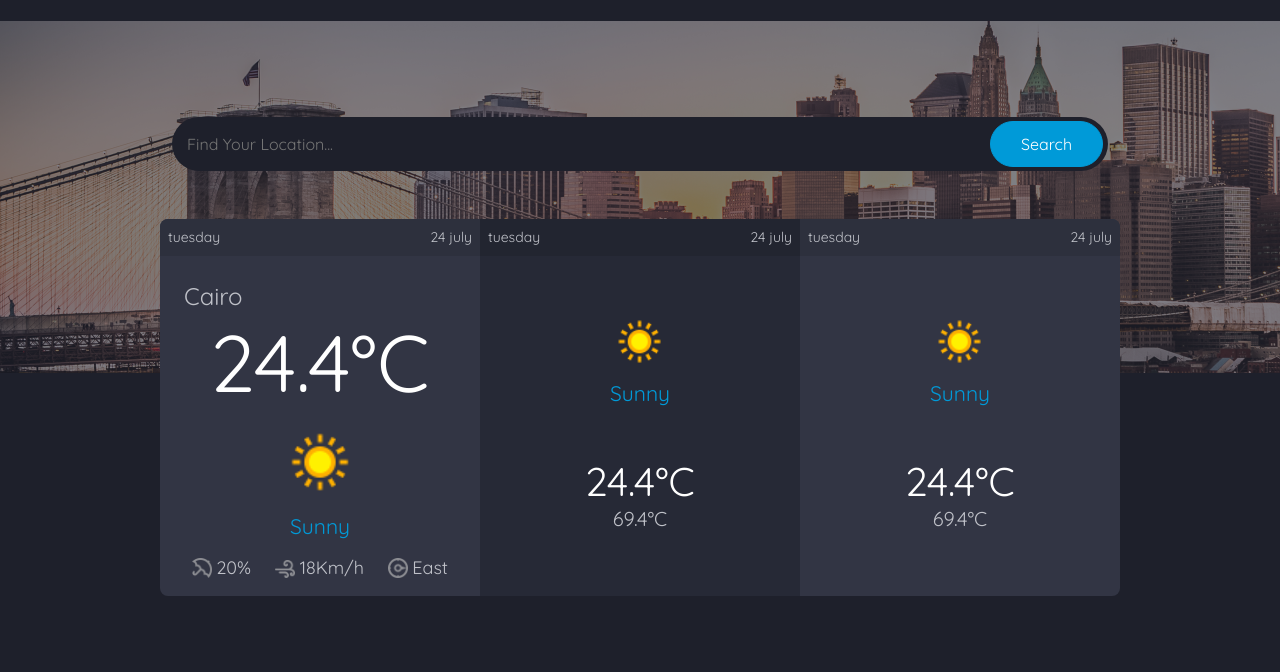
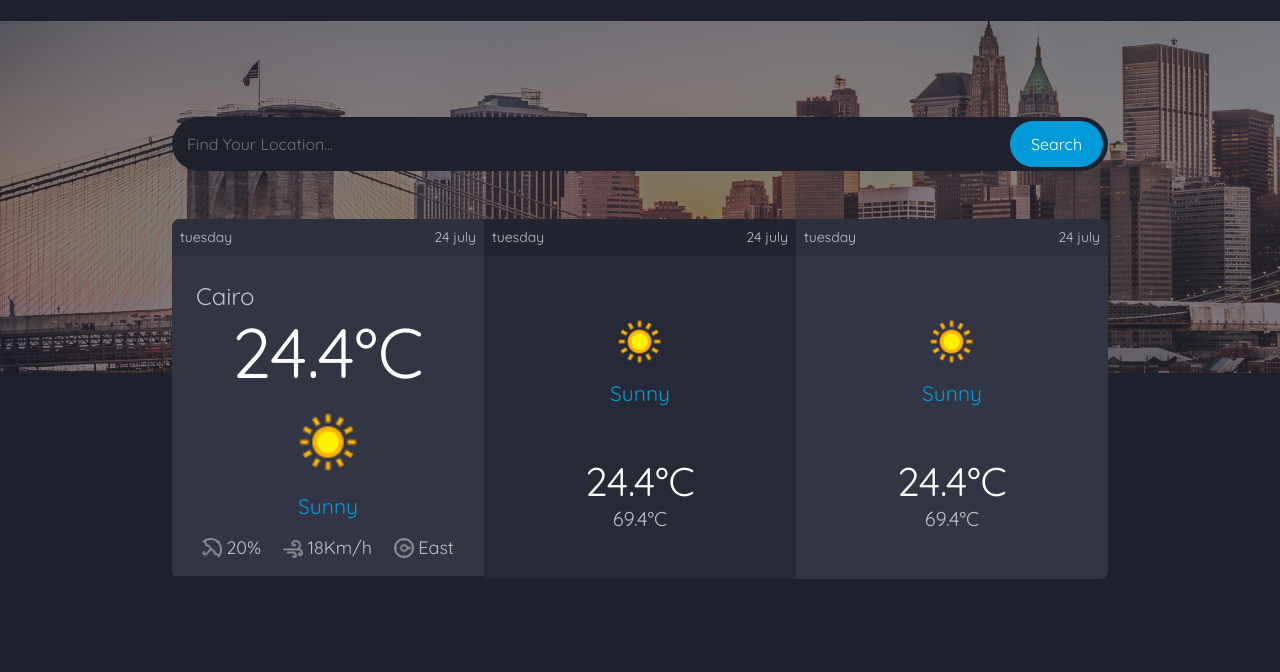
Before and after one commit to HazemShaaban101/Route-Weather-app, a plain HTML site: page index.html in a window 1280 px wide. Shown: the part 94-766 px from the top of the page. Drawn offline with nearby package versions, Linux system fonts and the light colour scheme.

Commit message:
Fix some visual bugs
bugs fixed:
- no border radius for weather cards on smaller screens
    fix: removed gutter for bootstrap row
- today's tempreture overflowed due to big font selection
    fix: chose smaller font

not fixed:
- nav bar element sizes on smaller screens

```diff
--- a/css/styles.css
+++ b/css/styles.css
@@ -20,8 +20,6 @@ nav ul li {
 		border: rgb(0, 155, 216) solid 2px;
 	}
 }
-nav ul li:hover {
-}
 
 body {
 	font-family: "Quicksand", sans-serif;
@@ -33,9 +31,11 @@ body {
 	}
 }
 
-.container {
-	width: 75% !important;
-	margin: auto;
+@media (min-width: 992px) {
+	.container {
+		width: 75% !important;
+		margin: auto;
+	}
 }
 
 input {
@@ -50,7 +50,7 @@ input {
 }
 
 button {
-	padding: 10px 30px !important;
+	padding: 10px 20px !important;
 	right: 5px;
 }
 
@@ -127,8 +127,8 @@ button {
 .card-main-layout {
 	.temp {
 		color: white;
-		font-size: 80px;
-		line-height: 100px;
+		font-size: 70px;
+		line-height: 80px;
 		margin: 0;
 	}
 	.weather-icon img {
--- a/index.html
+++ b/index.html
@@ -115,7 +115,7 @@
 				</div>
 
 				<div
-					class="weather-data row rounded-3 my-5 z-2 position-relative overflow-hidden">
+					class="weather-data row rounded-3 my-5 z-2 position-relative overflow-hidden g-0">
 					<div class="col-lg-4 g-lg-0">
 						<div class="my-card card-main-color card-main-layout">
 							<div
```
